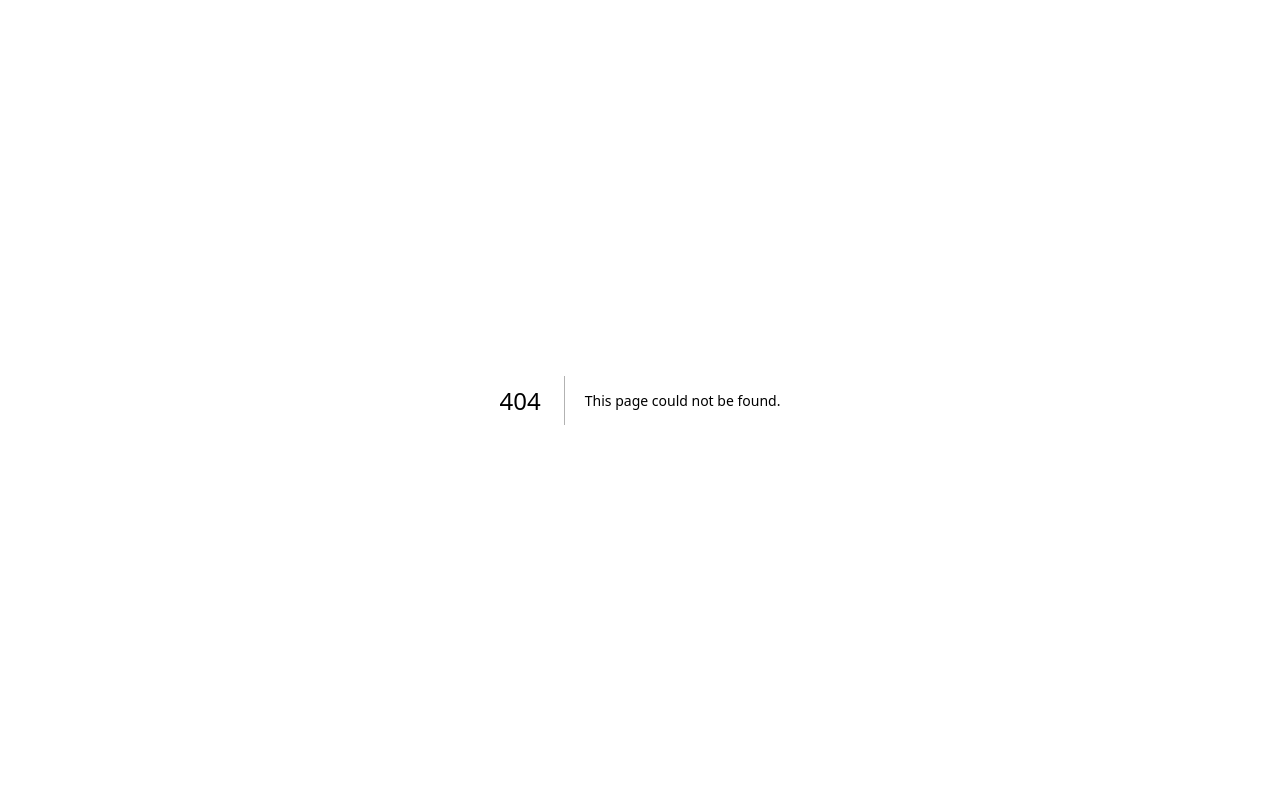
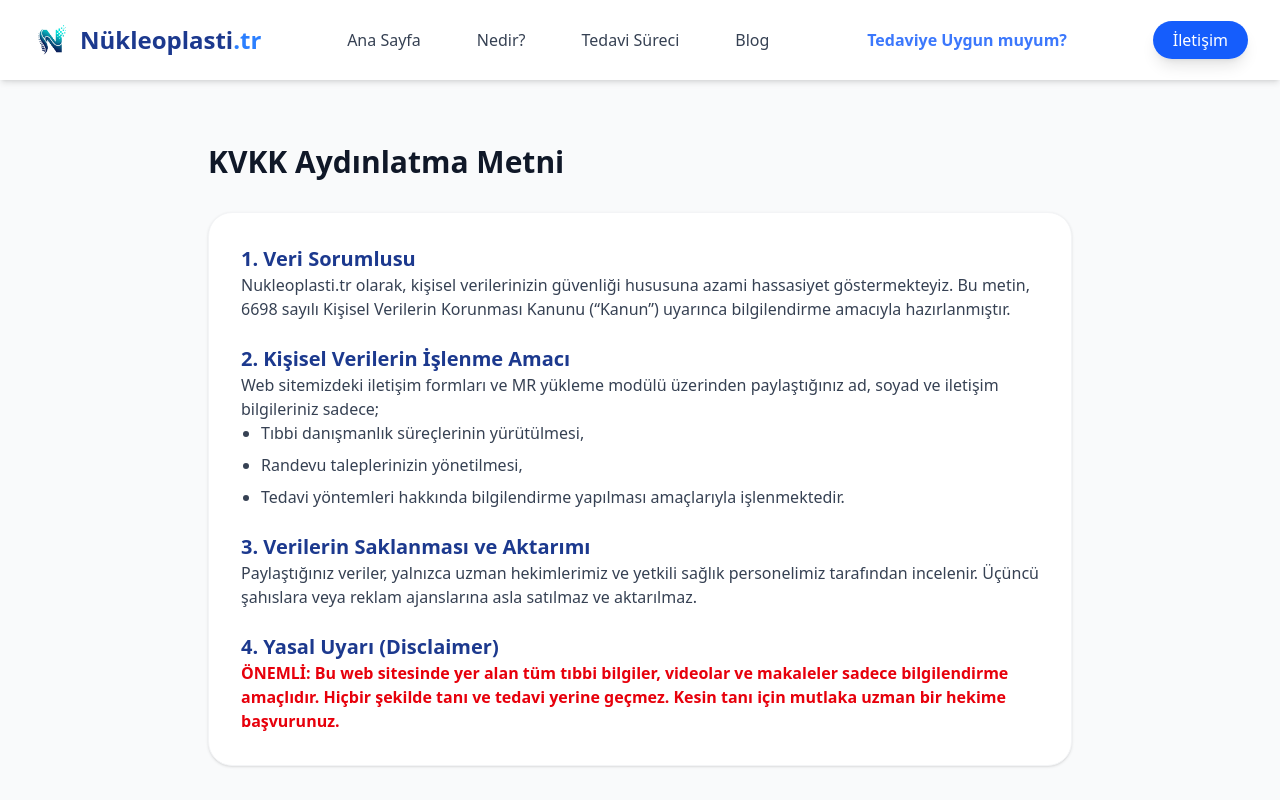
Before and after one commit to bvsmedya/nukleoplasti-tr, a Next.js app: page /kvkk in a window 1280 px wide. Before the commit this address had no page. Shown: the top 800 px of the page. Built offline with nearby package versions, Linux system fonts and the light colour scheme.

Commit message:
update KVKK

```diff
--- a/app/iletisim/page.tsx
+++ b/app/iletisim/page.tsx
@@ -4,6 +4,7 @@ import Navbar from "../components/Navbar";
 import Footer from "../components/Footer";
 import { FaInstagram, FaTiktok, FaEnvelope, FaMapMarkerAlt, FaWhatsapp, FaPaperPlane } from 'react-icons/fa';
 import { useState } from "react";
+import Link from "next/link";
 
 export default function Iletisim() {
   const [status, setStatus] = useState("");
@@ -15,7 +16,6 @@ export default function Iletisim() {
     setStatus("Gönderiliyor...");
 
     const formData = new FormData(e.currentTarget);
-    // Senin verdiğin Web3Forms Key'i buraya ekledik
     formData.append("access_key", "de42f46e-be92-4ad8-b776-595a8c2fe997");
 
     const object = Object.fromEntries(formData);
@@ -82,7 +82,7 @@ export default function Iletisim() {
 
         <div className="grid md:grid-cols-2 gap-12">
 
-          {/* BÖLÜM B: SOSYAL MEDYA & E-POSTA (Sol Sütun) */}
+          {/* BÖLÜM B & C: SOSYAL MEDYA & E-POSTA */}
           <div className="space-y-8">
             <div>
               <h2 className="text-xl font-bold text-gray-900 mb-4 border-l-4 border-blue-600 pl-3 font-sans">Sosyal Medya</h2>
@@ -98,7 +98,6 @@ export default function Iletisim() {
               </div>
             </div>
 
-            {/* BÖLÜM C: E-POSTA HATTI */}
             <div>
               <h2 className="text-xl font-bold text-gray-900 mb-4 border-l-4 border-blue-600 pl-3 font-sans">E-Posta Kanalları</h2>
               <div className="space-y-3">
@@ -127,7 +126,7 @@ export default function Iletisim() {
             </div>
           </div>
 
-          {/* BÖLÜM D: İLETİŞİM FORMU (Sağ Sütun) */}
+          {/* BÖLÜM D: İLETİŞİM FORMU (KVKK Onaylı) */}
           <div className="bg-white p-8 rounded-3xl shadow-xl border border-gray-100 relative overflow-hidden">
             <h2 className="text-2xl font-bold text-gray-900 mb-6 font-sans">Detaylı Bilgi Formu</h2>
             <form onSubmit={handleSubmit} className="space-y-4 relative z-10">
@@ -158,13 +157,20 @@ export default function Iletisim() {
                 required
                 className="w-full p-4 bg-gray-50 border border-gray-200 rounded-xl focus:outline-none focus:border-blue-600 transition"
               ></textarea>
+
+              {/* KVKK ONAY METNİ */}
+              <p className="text-[10px] text-gray-400 leading-tight mb-4">
+                "Gönder" butonuna basarak, <Link href="/kvkk" target="_blank" className="underline hover:text-blue-600">KVKK Aydınlatma Metni</Link>'ni okuduğumu ve kişisel verilerimin tıbbi danışmanlık amacıyla işlenmesini kabul ettiğimi beyan ederim.
+              </p>
+
               <button
                 type="submit"
                 disabled={isSubmitting}
-                className="w-full bg-blue-600 text-white p-4 rounded-xl font-bold text-lg flex items-center justify-center hover:bg-blue-700 transition disabled:bg-gray-400"
+                className="w-full bg-blue-600 text-white p-4 rounded-xl font-bold text-lg flex items-center justify-center hover:bg-blue-700 transition disabled:bg-gray-400 shadow-lg"
               >
                 <FaPaperPlane className="mr-3" /> {isSubmitting ? "Gönderiliyor..." : "Gönder"}
               </button>
+
               {status && (
                 <p className={`font-bold mt-4 text-center ${status.includes("başarıyla") ? "text-green-600" : "text-blue-600 animate-pulse"}`}>
                     {status}
--- /dev/null
+++ b/app/kvkk/page.tsx
@@ -0,0 +1,41 @@
+import Navbar from "../components/Navbar";
+import Footer from "../components/Footer";
+
+export default function KVKK() {
+  return (
+    <div className="min-h-screen bg-gray-50 flex flex-col">
+      <Navbar />
+      <div className="max-w-4xl mx-auto px-4 py-16 flex-grow">
+        <h1 className="text-3xl font-bold text-gray-900 mb-8 font-sans">KVKK Aydınlatma Metni</h1>
+
+        <div className="bg-white p-8 rounded-3xl shadow-sm border border-gray-100 prose prose-blue max-w-none text-gray-700 space-y-6">
+          <section>
+            <h2 className="text-xl font-bold text-blue-900">1. Veri Sorumlusu</h2>
+            <p>Nukleoplasti.tr olarak, kişisel verilerinizin güvenliği hususuna azami hassasiyet göstermekteyiz. Bu metin, 6698 sayılı Kişisel Verilerin Korunması Kanunu (“Kanun”) uyarınca bilgilendirme amacıyla hazırlanmıştır.</p>
+          </section>
+
+          <section>
+            <h2 className="text-xl font-bold text-blue-900">2. Kişisel Verilerin İşlenme Amacı</h2>
+            <p>Web sitemizdeki iletişim formları ve MR yükleme modülü üzerinden paylaştığınız ad, soyad ve iletişim bilgileriniz sadece;</p>
+            <ul className="list-disc pl-5 space-y-2">
+              <li>Tıbbi danışmanlık süreçlerinin yürütülmesi,</li>
+              <li>Randevu taleplerinizin yönetilmesi,</li>
+              <li>Tedavi yöntemleri hakkında bilgilendirme yapılması amaçlarıyla işlenmektedir.</li>
+            </ul>
+          </section>
+
+          <section>
+            <h2 className="text-xl font-bold text-blue-900">3. Verilerin Saklanması ve Aktarımı</h2>
+            <p>Paylaştığınız veriler, yalnızca uzman hekimlerimiz ve yetkili sağlık personelimiz tarafından incelenir. Üçüncü şahıslara veya reklam ajanslarına asla satılmaz ve aktarılmaz.</p>
+          </section>
+
+          <section>
+            <h2 className="text-xl font-bold text-blue-900">4. Yasal Uyarı (Disclaimer)</h2>
+            <p className="font-bold text-red-600">ÖNEMLİ: Bu web sitesinde yer alan tüm tıbbi bilgiler, videolar ve makaleler sadece bilgilendirme amaçlıdır. Hiçbir şekilde tanı ve tedavi yerine geçmez. Kesin tanı için mutlaka uzman bir hekime başvurunuz.</p>
+          </section>
+        </div>
+      </div>
+      <Footer />
+    </div>
+  );
+}
--- a/app/layout.tsx
+++ b/app/layout.tsx
@@ -1,9 +1,39 @@
 import "./globals.css";
-import React from "react"; // Bu satır o kırmızı çizgileri yok edecek
+import React from "react";
 
 export const metadata = {
-  title: "Nükleoplasti.tr",
-  description: "Ameliyatsız Bel ve Boyun Fıtığı Tedavisi",
+  // 1. ARAMA MOTORU AYARLARI (Google)
+  title: "Nükleoplasti.tr | Ameliyatsız Bel ve Boyun Fıtığı Tedavisi",
+  description: "Bel ve boyun fıtığında neştersiz, dikişsiz ve aynı gün taburcu imkanı sunan modern Nükleoplasti (Buharlaştırma) teknolojisi.",
+  keywords: ["nükleoplasti", "bel fıtığı tedavisi", "ameliyatsız fıtık", "boyun fıtığı", "bvs doctors"],
+
+  // 2. SOSYAL MEDYA PAYLAŞIM AYARLARI (WhatsApp, Facebook, Instagram)
+  openGraph: {
+    title: "Nükleoplasti.tr | Ameliyatsız Fıtık Tedavisi",
+    description: "Fıtık ağrılarınızdan 20 dakikada kurtulun. Uzman cerrah kadrosu ve modern teknoloji.",
+    url: "https://nukleoplasti.tr",
+    siteName: "Nükleoplasti TR",
+    images: [
+      {
+        url: "/og-image.jpg", // Hazırladığın resim
+        width: 1200,
+        height: 630,
+        alt: "Nükleoplasti Tedavisi Önizleme",
+      },
+    ],
+    locale: "tr_TR",
+    type: "website",
+  },
+
+  // 3. TWITTER / X AYARLARI
+  twitter: {
+    card: "summary_large_image",
+    title: "Nükleoplasti.tr | Ameliyatsız Fıtık Çözümü",
+    description: "Ağrı bir kader değil, Nükleoplasti ile tanışın.",
+    images: ["/og-image.jpg"],
+  },
+
+  // 4. İKONLAR
   icons: {
     icon: "/logo.png",
   },
@@ -16,7 +46,9 @@ export default function RootLayout({
 }) {
   return (
     <html lang="tr">
-      <body>{children}</body>
+      <body className="antialiased">
+        {children}
+      </body>
     </html>
   );
 }
```
Also changed, not shown: public/og-image.jpg (added).
